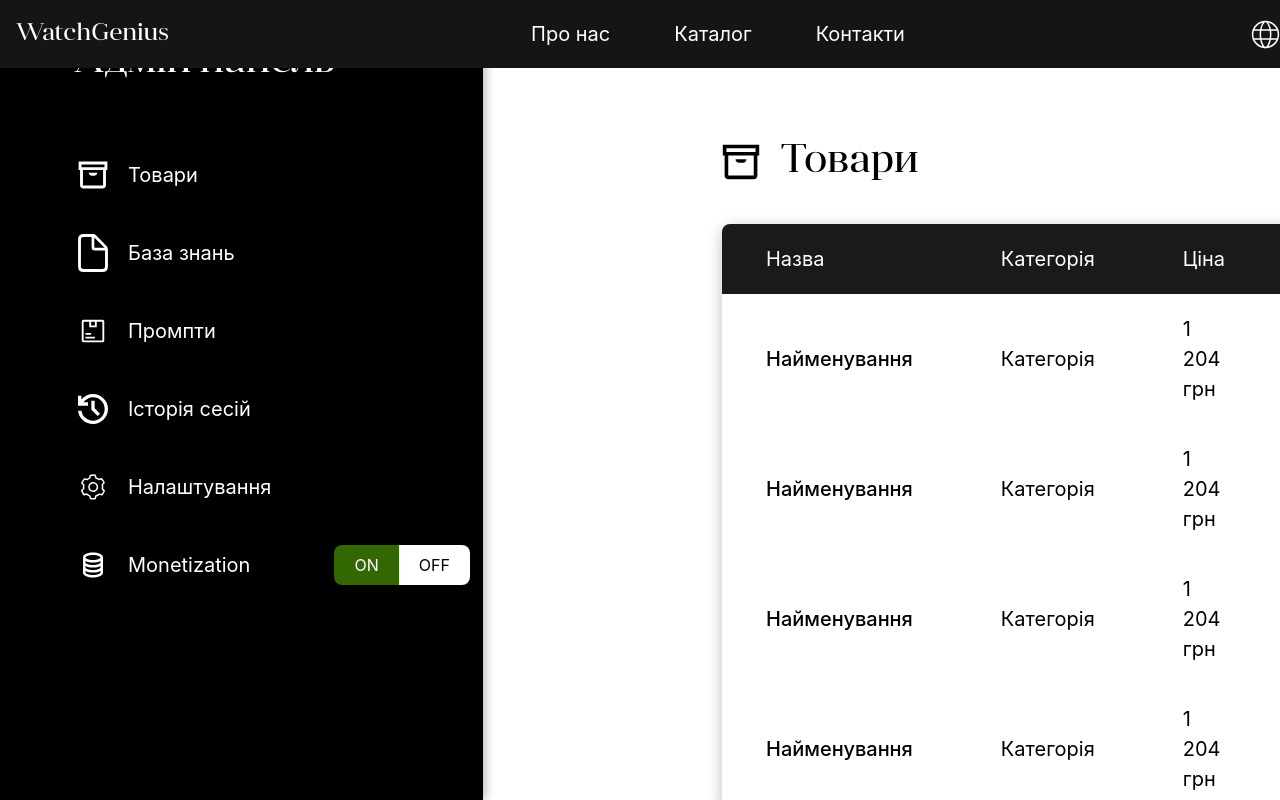
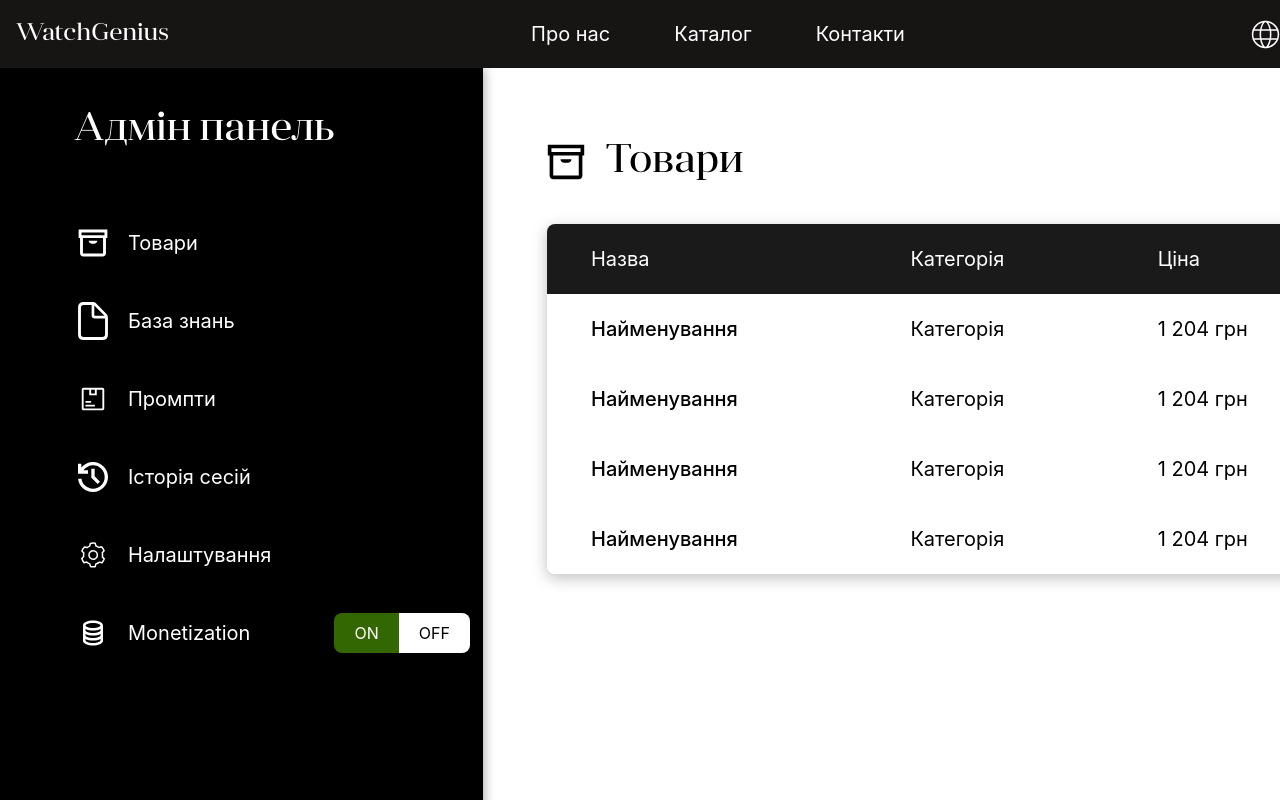
Before and after one commit to WILSONPLUR/watch-store, a Next.js app: page /admin in a window 1280 px wide. Shown: the top 800 px of the page. Built offline with nearby package versions, Linux system fonts and the light colour scheme.

Commit message:
fix: sidebar and tables

```diff
--- a/src/app/admin/admin.module.css
+++ b/src/app/admin/admin.module.css
@@ -5,17 +5,15 @@
 .dashboardContainer {
   display: flex;
   justify-content: flex-start;
-  max-width: calc(100vw - 1000px);
   margin: 0 auto;
 }
 
 .dashboardButtons {
   display: flex;
   flex-wrap: wrap;
-  margin: 0 auto;
-  justify-content: center;
+  justify-content: flex-start;
   gap: 10px;
-  max-width: 880px;
+  max-width: 1000px;
   padding-top: 33px;
 }
 
@@ -35,7 +33,6 @@
   justify-content: flex-start;
   align-items: center;
   gap: 10px;
-  margin: 0 auto;
   padding-top: 31px;
   max-width: 857px;
 }
--- a/src/app/layout/AdminLayout/AdminLayout.module.css
+++ b/src/app/layout/AdminLayout/AdminLayout.module.css
@@ -12,7 +12,7 @@
 
 .mainContent {
   flex: 1;
-  margin-left: 380px; /* Same as sidebar width */
+  margin-left: 0; /* Same as sidebar width */
   padding: 2rem;
   min-height: calc(100vh - 160px); /* Adjust for header/footer height */
   overflow-y: auto;
@@ -26,7 +26,7 @@
 }
 @media (max-width: 1440px) {
   .mainContent {
-    margin-left: 380px;
+    margin-left: 0;
   }
 }
 @media (max-width: 835px) {
--- a/src/app/layout/Sidebar/Sidebar.module.css
+++ b/src/app/layout/Sidebar/Sidebar.module.css
@@ -2,7 +2,7 @@
   background-color: #000000;
   width: 483px;
   height: 100vh;
-  position: fixed;
+  position: sticky;
   top: 0;
   left: 0;
   padding: 2rem 0;
--- a/src/components/Table/Table.module.css
+++ b/src/components/Table/Table.module.css
@@ -3,7 +3,8 @@
   overflow: hidden;
   box-shadow: 0 4px 15px rgba(0, 0, 0, 0.25);
   margin: 2rem 0;
-  width: 857px;
+  min-width: 1050px;
+  width: 100%;
   position: relative;
 }
 
@@ -82,14 +83,8 @@
 
 /* Responsive Design */
 @media (max-width: 1920px) {
-  .tableContainer {
-    width: calc(100vw - 850px);
-  }
 }
 @media (max-width: 1440px) {
-  .tableContainer {
-    width: calc(100vw - 550px);
-  }
 }
 @media (max-width: 835px) {
   .tableContainer {
```
